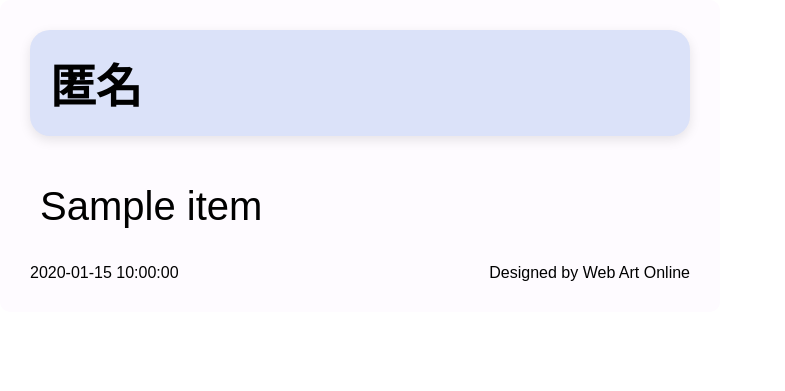
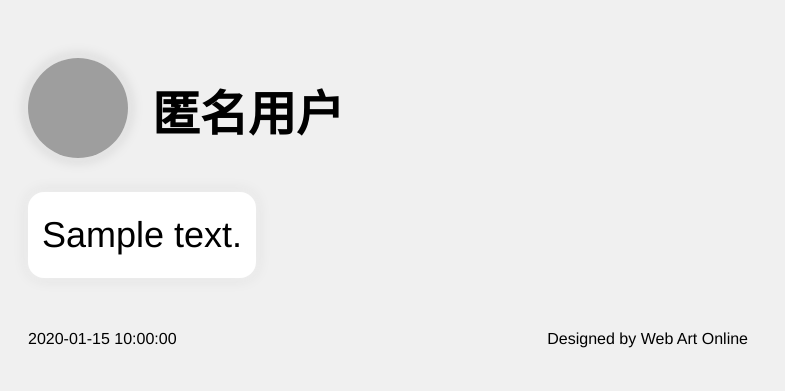
Before and after one commit to sx120609/Nishikigi, a Python web app: template templates/anonymous.html in a window 1280 px wide. Shown: the top 391 px of the page, without its empty margins (0-785 px from the left). Run offline with Jinja, Linux system fonts and the light colour scheme; the template is opened without the code that fills it: most values are stand-ins (such as "Sample title", 1, 10 or a date in 2020); grey boxes are pictures that could not be loaded.

Commit message:
feat(img): new style

```diff
--- a/pyproject.toml
+++ b/pyproject.toml
@@ -12,6 +12,7 @@ dependencies = [
     "jinja2>=3.1.6",
     "peewee>=3.18.2",
     "playwright>=1.54.0",
+    "python-dotenv>=1.1.1",
     "uvicorn>=0.35.0",
 ]
 
--- a/templates/anonymous.html
+++ b/templates/anonymous.html
@@ -1,98 +1,95 @@
 <!DOCTYPE html>
-<html lang="en">
-
+<html lang="zh">
 <head>
     <meta charset="UTF-8">
-    <meta name="viewport" content="width=device-width, initial-scale=1.0">
+    <title>匿名消息</title>
     <style>
-        * {
-            margin: 0;
-            padding: 0;
-            box-sizing: border-box;
-        }
-
         body {
-            font-family: Arial, sans-serif;
-            background-color: transparent;
+            font-family: "Helvetica Neue", Arial, sans-serif;
+            align-items: center;
+            width: 720px;
+            background-color: #f0f0f0;
             display: flex;
             justify-content: center;
-            align-items: center;
-            width: 720px;
+            padding: 20px;
         }
-
-        .profile-container {
-            background-color: #fefbff;
+        .card {
             padding: 30px;
+            padding-bottom: 0%;
             border-radius: 10px;
             min-width: 100%;
         }
-
-        .profile-header {
+        .user {
             display: flex;
             align-items: center;
-            padding: 20px;
-            margin-bottom: 40px;
-            background-color: #dbe2f9;
-            border-radius: 20px;
-            box-shadow: 0 4px 12px rgba(0, 0, 0, 0.1);
+            margin-bottom: 12px;
+        }
+        .avatar img {
+            width: 100px;
+            height: 100px;
+            margin-right: 24px;
+            border-radius: 50%;
+            object-fit: cover;
+            box-shadow: 0 0 8px rgba(255,255,255,0.6),  /* 白色柔光 */
+                0 0 16px rgba(0,0,0,0.2);       /* 再加一点阴影层次 */
+        }
+        .message {
+            background: #ffffff;   /* 白色气泡 */
+            display: inline-block;
+            max-width: 90%;
+            border-radius: 16px;
+            padding: 14px;
+            margin-bottom: 18px;
+            line-height: 1.6;
+            font-size: 36px;
+            word-wrap: break-word;
+            box-shadow: 0 0 8px rgba(255,255,255,0.6),  /* 白色柔光 */
+                        0 0 16px rgba(0,0,0,0.1);
             }
 
-        .profile-info {
-            flex-grow: 1;
-        }
-
-        .username {
-            font-weight: bold;
-            font-size: 46px;
-        }
-
-        .content {
-            font-size: 40px;
-            line-height: 1.5;
-            word-break: break-all;
-            margin: 10px;
-        }
-
-        .content img {
+        .message img {
             max-width: 100%;
-            border-radius: 15px;
-            margin-top: 20px;
-            margin-bottom: 20px;
-            vertical-align: middle;
        }
     </style>
 </head>
 
 <body>
-
-    <div class="profile-container">
-        <div class="profile-header">
-            <div class="profile-info">
-                <p class="username">匿名</p>
+<div class="card">
+    <div class="user">
+        <div class="avatar">
+            <img src="https://q1.qlogo.cn/g?b=qq&nk=1&s=100" alt="头像">
+        </div>
+        <div class="nickname">
+            <div style="font-size: 48px; font-weight: bold;">
+            匿名用户
             </div>
         </div>
-
-        <div class="content">
-            <p>
-                {% for item in contents %}
+    </div>
+    <br/>
+    {% for items in contents %}
+        <div class="message">
+            {% for item in items %}
                 {% if item.startswith('file://') %}
                     <img src="{{ item }}" alt="图片跑路了">
-                {% elif item.startswith('face://')%}
-                <img src="file://{{ item[7:] }}" alt="">
+                {% elif item.startswith('face://') %}
+                    <img src="file://{{ item[7:] }}" alt="表情", style="size: 20px; transform: translateY(12px);">
                 {% else %}
                     {{ item }}
                 {% endif %}
             {% endfor %}
-            </p>
         </div>
+        <br/>
+    {% endfor %}
 
-        <br>
+
+
+    <br/>
+
     <div style="display: flex; justify-content: space-between;">
         <p> {{ date }}</p>
         <p>Designed by Web Art Online</p>
     </div>
+</div>
 
-    </div>
 </body>
-
 </html>
```
Also changed, not shown: src/config.py (+9 -4 lines), src/core.py (+17 -13 lines), src/image.py (+21 -20 lines), templates/normal.html (+58 -74 lines), README.md, 3 other files. Lines whose indentation alone changed are shown as unchanged.
